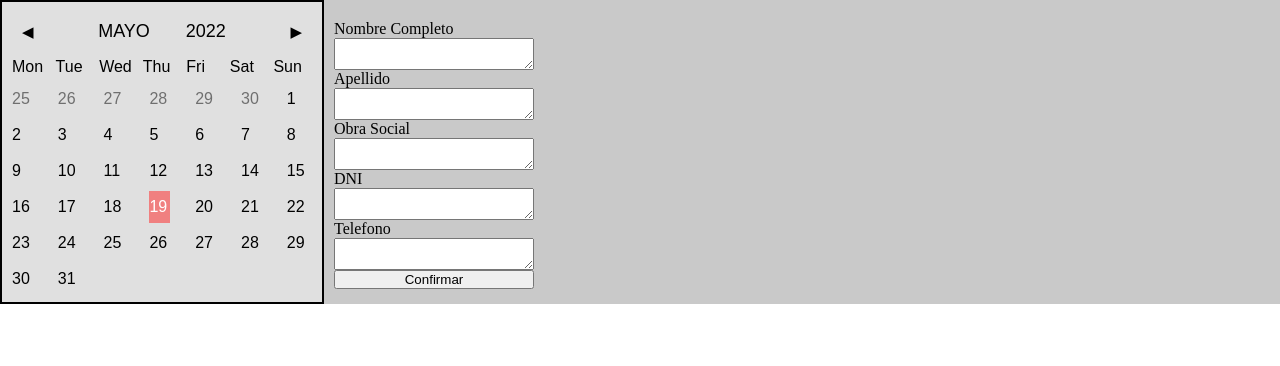
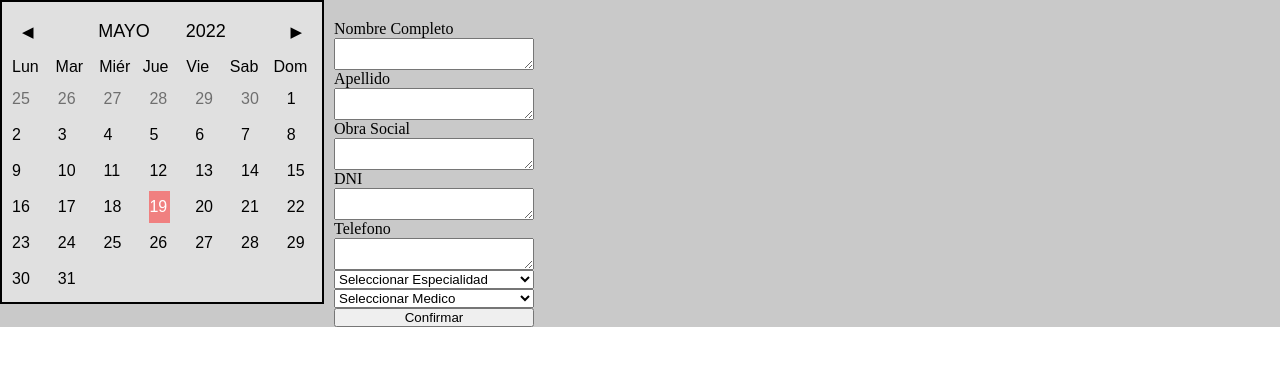
Before and after one commit to LuisLCalvi/Agenda-Js, a plain HTML site: page secciones/principal.html in a window 1280 px wide. Drawn offline with Linux system fonts and the light colour scheme.

Commit message:
modificaciones

```diff
--- a/js/principal.js
+++ b/js/principal.js
@@ -242,9 +242,9 @@ function agregarPaciente (evt){
 }
 
     function mostrarEspecialidades (especialidades){
-        const mostrarEspecialidad = document.createComment ('option')
+        const mostrarEspecialidad = document.createElement ('option')
         mostrarEspecialidad.textContent = especialidades;
         mostrarEspecialidad.classList.add ('mostrar__especialidad')
-        formularioP.appendChild (mostrarEspecialidad)
+        formularioP.appendChild (mostrarEspecialidades)
     }
 }
--- a/secciones/principal.html
+++ b/secciones/principal.html
@@ -20,13 +20,13 @@
         </div>
 
         <div class="calendario__semana">
-            <div class="calendario__dia calendario__item">Mon</div>
-            <div class="calendario__dia calendario__item">Tue</div>
-            <div class="calendario__dia calendario__item">Wed</div>
-            <div class="calendario__dia calendario__item">Thu</div>
-            <div class="calendario__dia calendario__item">Fri</div>
-            <div class="calendario__dia calendario__item">Sat</div>
-            <div class="calendario__dia calendario__item">Sun</div>
+            <div class="calendario__dia calendario__item">Lun</div>
+            <div class="calendario__dia calendario__item">Mar</div>
+            <div class="calendario__dia calendario__item">Miér</div>
+            <div class="calendario__dia calendario__item">Jue</div>
+            <div class="calendario__dia calendario__item">Vie</div>
+            <div class="calendario__dia calendario__item">Sab</div>
+            <div class="calendario__dia calendario__item">Dom</div>
         </div>
 
         <div class="calendario__fecha" id="fecha"></div>
@@ -46,8 +46,22 @@
             <textarea id="dniP"></textarea>
             Telefono
             <textarea id="telP"></textarea>
-            <input type="submit" id="confirmarTurno" value="Confirmar">
 
+
+            <select>
+                <option value="">Seleccionar Especialidad</option>
+                <option value="">Traumatologia</option>
+            <option value="">Neurologia</option>
+        <option value="">Clinica</option></select>
+
+        <select name="" id="">
+            <option value="">Seleccionar Medico</option>
+            <option value="">Lombardo Mauro</option>
+            <option value="">Almeida Julio</option>
+            <option value="">Falco Nicolas</option>
+        </select>
+
+        <input type="submit" id="confirmarTurno" value="Confirmar">
 
         </form>
 
```
